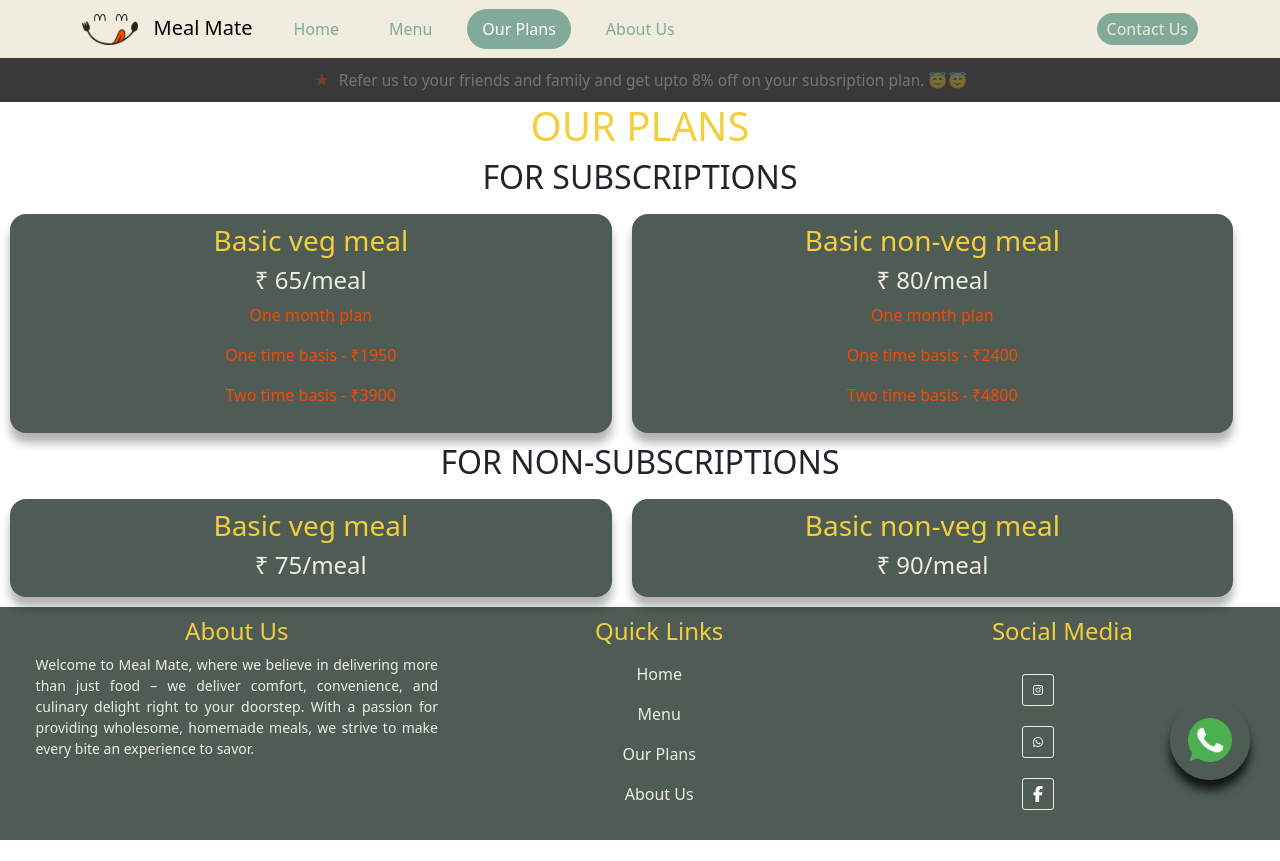
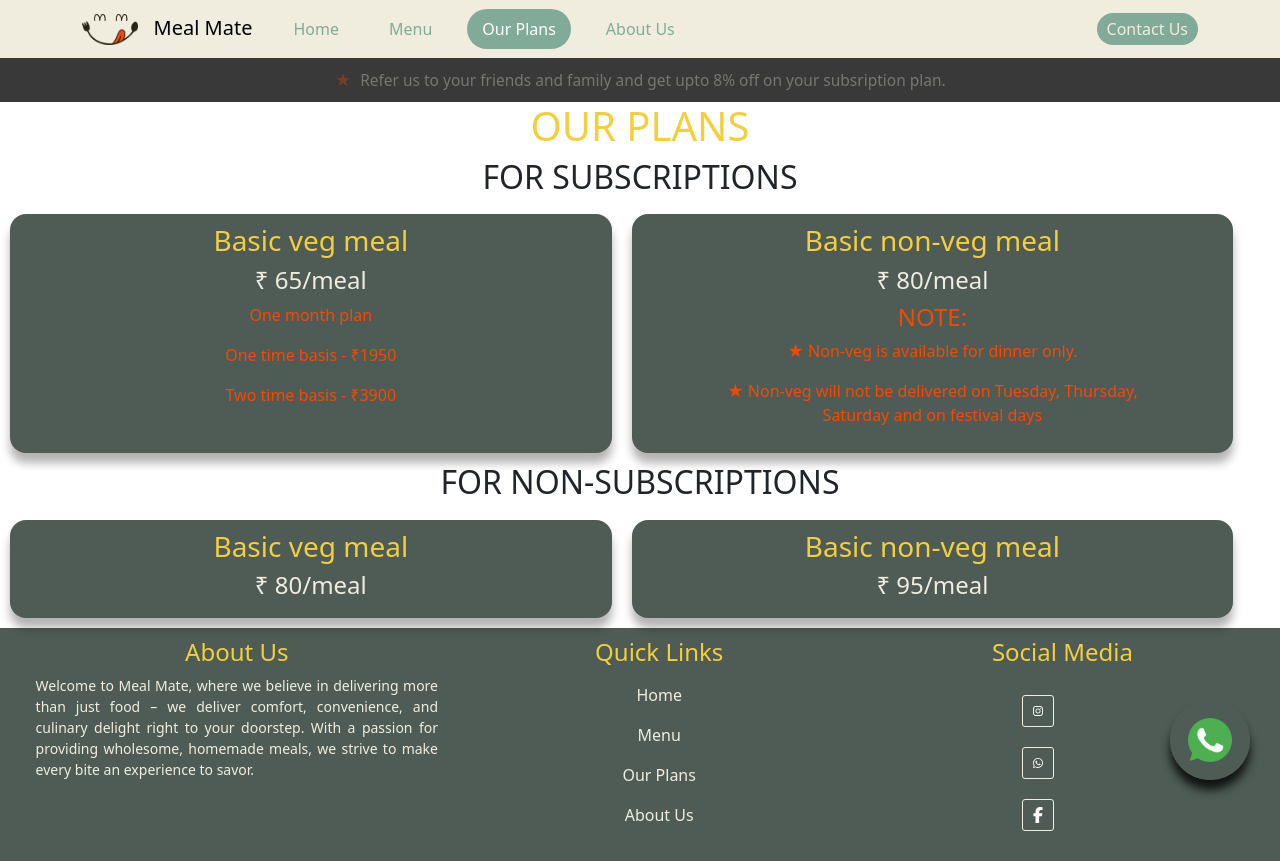
Before and after one commit to MealMate0321/Main-Website, a React (Vite) app: page /plans in a window 1280 px wide. Before the commit the page ends 840 px from the top, so only its background shows below. Built offline with nearby package versions, Linux system fonts and the light colour scheme.

Commit message:
small changes

```diff
--- a/src/components/Offer.jsx
+++ b/src/components/Offer.jsx
@@ -42,7 +42,7 @@ const Offer = () => {
     <Wrapper>
       <div className="para">
         <p className="blink-zoom">Refer us to your friends and family and get upto 8% off on your
-        subsription plan. 😇😇</p>
+        subsription plan.</p>
       </div>
     </Wrapper>
   );
--- a/src/pages/Plans.jsx
+++ b/src/pages/Plans.jsx
@@ -16,9 +16,9 @@ const Plans = () => {
       <div>
         <h3>Basic non-veg meal</h3>
         <h4>₹ 80/meal</h4>
-        <p>One month plan</p>
-        <p>One time basis - ₹2400</p>
-        <p>Two time basis - ₹4800</p>
+        <h4 style={{color:'var(--red)'}}>NOTE:</h4>
+        <p>★ Non-veg is available for dinner only.</p>
+        <p>★ Non-veg will not be delivered on Tuesday, Thursday,<br/> Saturday and on festival days</p>
       </div>
 
     </div>
@@ -26,11 +26,11 @@ const Plans = () => {
     <div className="row-plan">
         <div>
           <h3>Basic veg meal</h3>
-          <h4>₹ 75/meal</h4>
+          <h4>₹ 80/meal</h4>
         </div>
         <div>
           <h3>Basic non-veg meal</h3>
-          <h4>₹ 90/meal</h4>
+          <h4>₹ 95/meal</h4>
         </div>
     </div>
   </Wrapper>;
```
